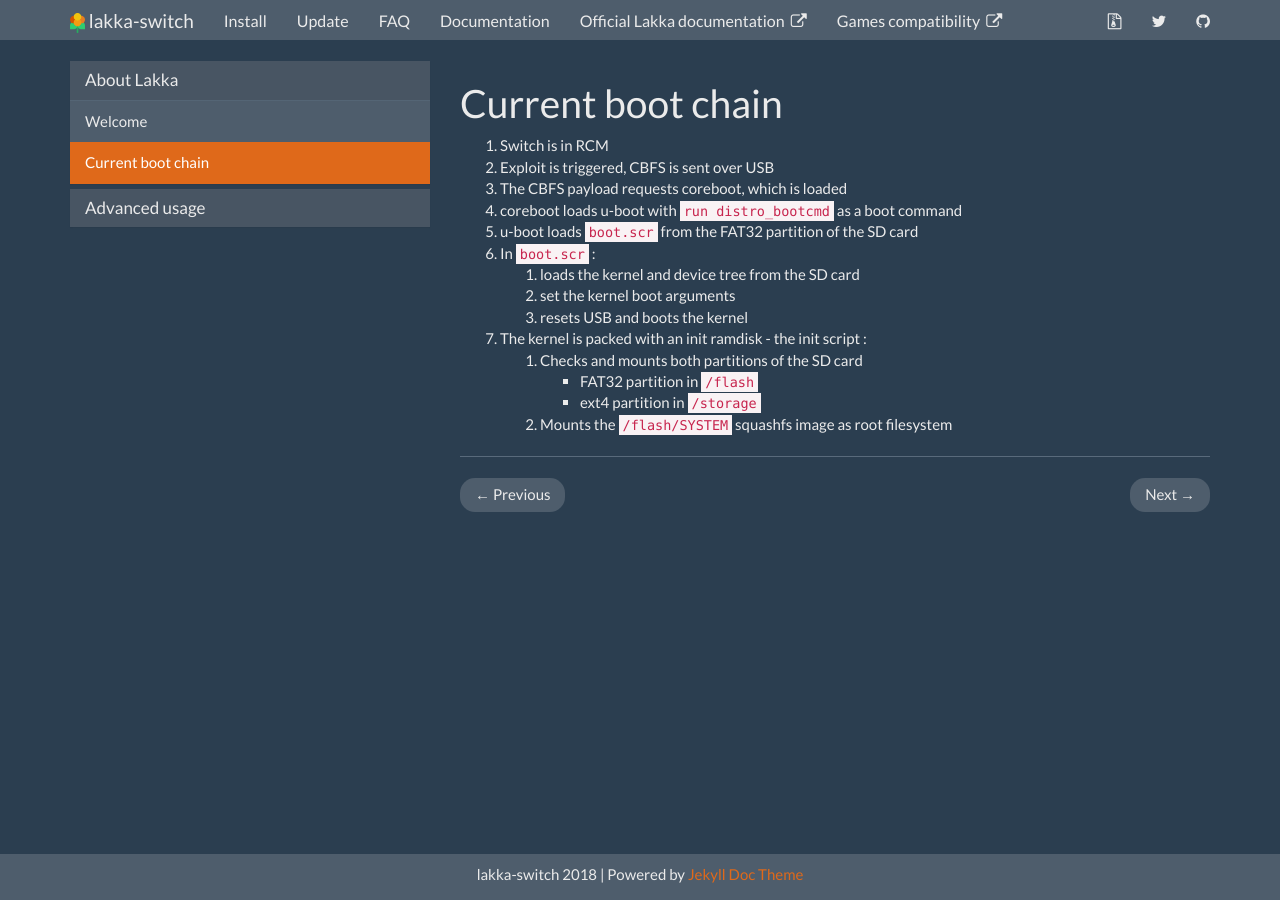
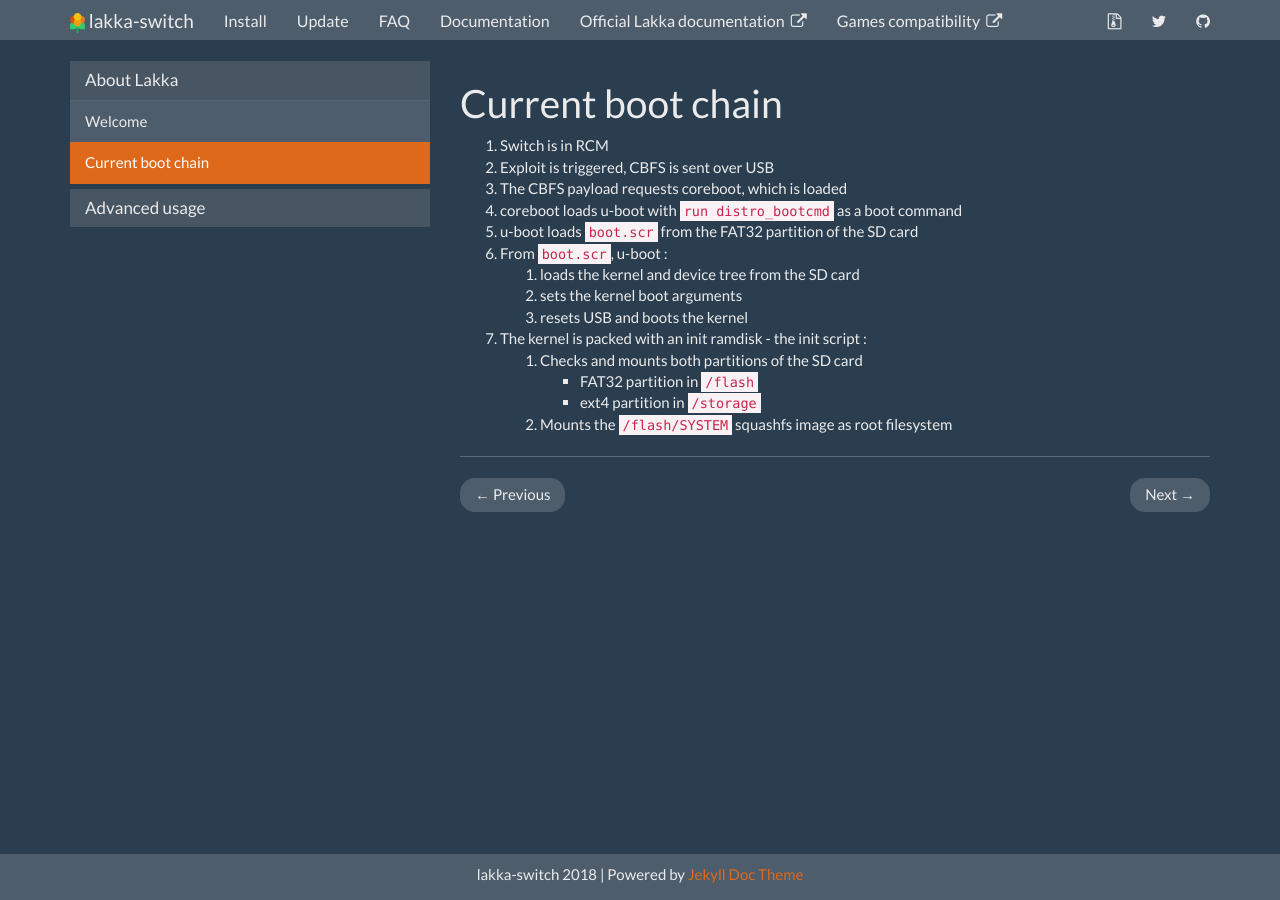
Before and after one commit to lakka-switch/documentation, a Jekyll site: the page built from _docs/bootchain.md, in a window 1280 px wide. Built offline with Jekyll 4.4.1, drawn with Linux system fonts in a browser that asks for light colours; nearby versions of some CDN libraries.

Commit message:
Update bootchain.md

```diff
--- a/_docs/bootchain.md
+++ b/_docs/bootchain.md
@@ -8,9 +8,9 @@
 2. The CBFS payload requests coreboot, which is loaded
 3. coreboot loads u-boot with `run distro_bootcmd` as a boot command
 4. u-boot loads `boot.scr` from the FAT32 partition of the SD card
-5. In `boot.scr` :
+5. From `boot.scr`, u-boot :
     1. loads the kernel and device tree from the SD card
-    2. set the kernel boot arguments
+    2. sets the kernel boot arguments
     3. resets USB and boots the kernel
 6. The kernel is packed with an init ramdisk - the init script :
     1. Checks and mounts both partitions of the SD card
```
